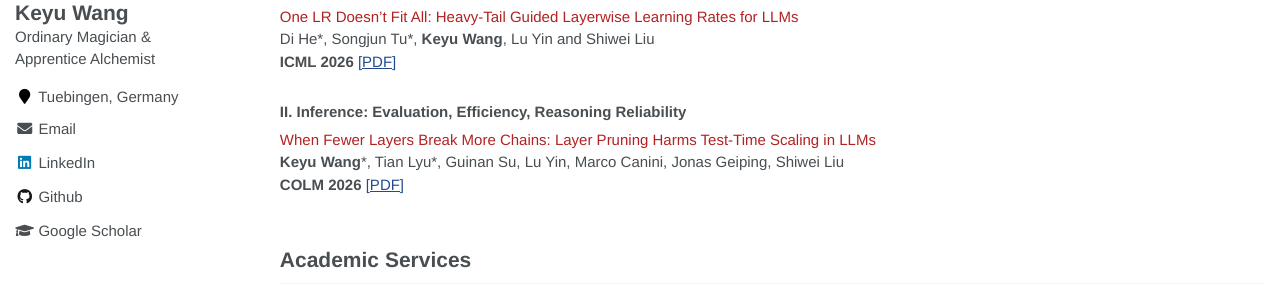
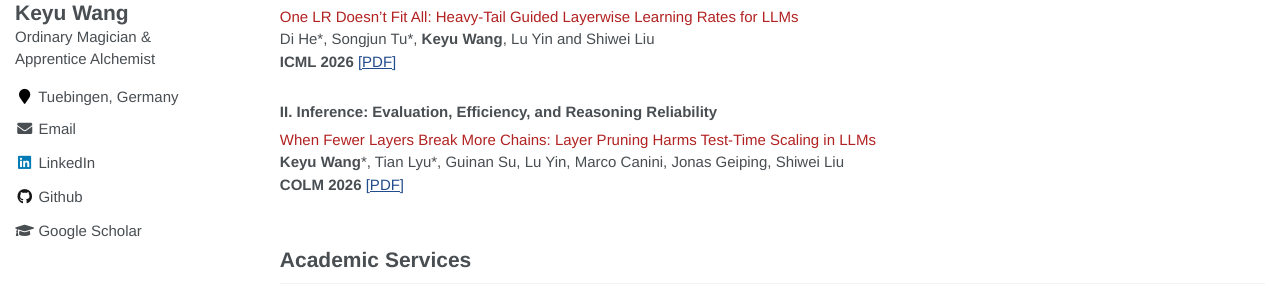
Before and after one commit to keyu-wang-2002/keyu-wang-2002.github.io, a Jekyll site: the page built from _pages/about.md, in a window 1280 px wide and 900 px high, scrolled down 769 px. Shown: the part 305-601 px from the top of the window. Built offline with Jekyll 4.4.1, drawn with Linux system fonts in a browser that asks for light colours.

Commit message:
Update about.md

```diff
--- a/_pages/about.md
+++ b/_pages/about.md
@@ -89,7 +89,7 @@ Di He\*, Songjun Tu\*, **Keyu Wang**, Lu Yin and Shiwei Liu \\
 
 <div style="margin-top: 30px;"></div>
 
-#### II. Inference:  Evaluation, Efficiency, Reasoning Reliability
+#### II. Inference:  Evaluation, Efficiency, and Reasoning Reliability
 <div class='paper-box-text' markdown="1">
 <font color='FireBrick'> When Fewer Layers Break More Chains: Layer Pruning Harms Test-Time Scaling in LLMs </font>
 **Keyu Wang**\*, Tian Lyu\*, Guinan Su,  Lu Yin, Marco Canini, Jonas Geiping, Shiwei Liu \\
```
